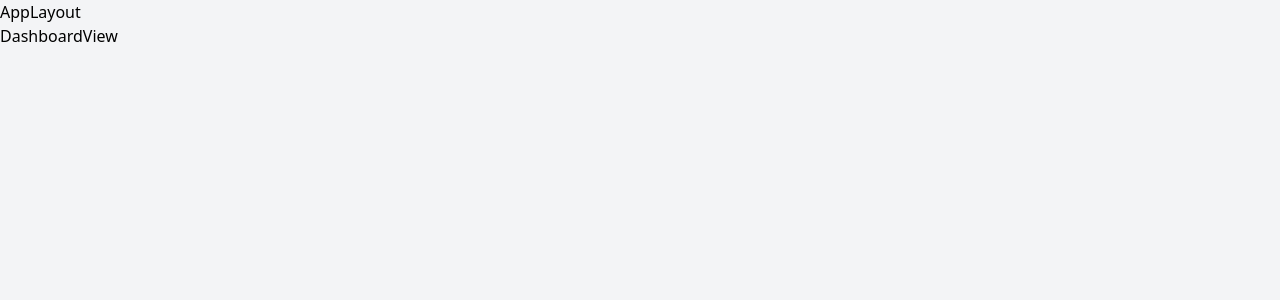
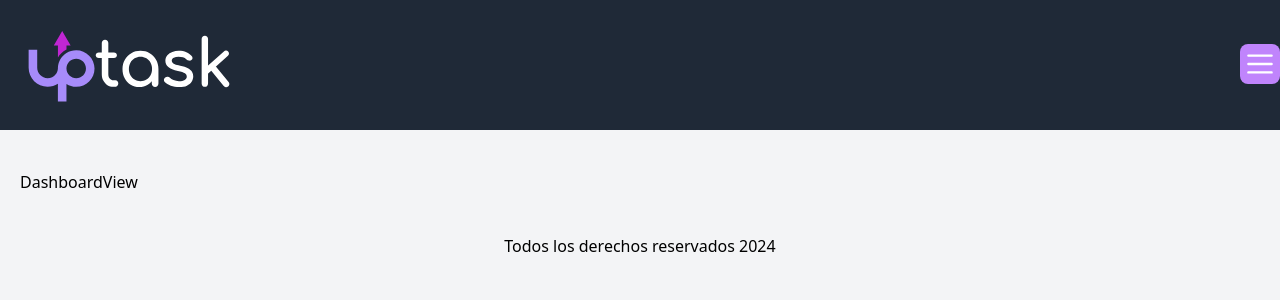
Before and after one commit to rody-huancas/uptask-mern-frontend, a React (Vite) app: page / in a window 1280 px wide. Shown: the top 300 px of the page. Built offline with nearby package versions, Linux system fonts and the light colour scheme.

Commit message:
Feat: components and headlessui

```diff
--- a/package.json
+++ b/package.json
@@ -10,11 +10,14 @@
     "preview": "vite preview"
   },
   "dependencies": {
+    "@headlessui/react": "^2.1.2",
+    "@heroicons/react": "^2.1.5",
     "react": "^18.3.1",
     "react-dom": "^18.3.1",
     "react-router-dom": "^6.24.1"
   },
   "devDependencies": {
+    "@types/node": "^20.14.10",
     "@types/react": "^18.3.3",
     "@types/react-dom": "^18.3.0",
     "@typescript-eslint/eslint-plugin": "^7.13.1",
--- /dev/null
+++ b/src/components/Logo.tsx
@@ -0,0 +1,5 @@
+const Logo = () => {
+  return <img src="/logo.svg" alt="Logotipo UpTask" />;
+};
+
+export default Logo;
--- /dev/null
+++ b/src/components/NavMenu.tsx
@@ -0,0 +1,43 @@
+import { Link } from "react-router-dom";
+import { Fragment } from "react";
+import { Bars3Icon } from "@heroicons/react/20/solid";
+import { Popover, Transition } from "@headlessui/react";
+
+export default function NavMenu() {
+  return (
+    <Popover className="relative">
+      <Popover.Button className="inline-flex items-center gap-x-1 text-sm font-semibold leading-6 p-1 rounded-lg bg-purple-400">
+        <Bars3Icon className="w-8 h-8 text-white " />
+      </Popover.Button>
+
+      <Transition
+        as={Fragment}
+        enter="transition ease-out duration-200"
+        enterFrom="opacity-0 translate-y-1"
+        enterTo="opacity-100 translate-y-0"
+        leave="transition ease-in duration-150"
+        leaveFrom="opacity-100 translate-y-0"
+        leaveTo="opacity-0 translate-y-1"
+      >
+        <Popover.Panel className="absolute left-1/2 z-10 mt-5 flex w-screen lg:max-w-min -translate-x-1/2 lg:-translate-x-48">
+          <div className="w-full lg:w-56 shrink rounded-xl bg-white p-4 text-sm font-semibold leading-6 text-gray-900 shadow-lg ring-1 ring-gray-900/5">
+            <p className="text-center">Hola: Usuario</p>
+            <Link to="/profile" className="block p-2 hover:text-purple-950">
+              Mi Perfil
+            </Link>
+            <Link to="/" className="block p-2 hover:text-purple-950">
+              Mis Proyectos
+            </Link>
+            <button
+              className="block p-2 hover:text-purple-950"
+              type="button"
+              onClick={() => {}}
+            >
+              Cerrar Sesión
+            </button>
+          </div>
+        </Popover.Panel>
+      </Transition>
+    </Popover>
+  );
+}
--- a/src/layouts/AppLaoyut.tsx
+++ b/src/layouts/AppLaoyut.tsx
@@ -1,10 +1,28 @@
+import Logo from "@/components/Logo";
+import NavMenu from "@/components/NavMenu";
 import { Outlet } from "react-router-dom";
 
 const AppLaoyut = () => {
   return (
     <>
-      <div>AppLayout</div>
-      <Outlet />
+      <header className="bg-gray-800 py-5">
+        <div className="max-w-screen-2xl mx-auto flex flex-col lg:flex-row justify-between items-center">
+          <div className="w-64">
+            <Logo />
+          </div>
+          <NavMenu />
+        </div>
+      </header>
+
+      <section className="max-w-screen-2xl mx-auto pt-10 p-5">
+        <Outlet />
+      </section>
+
+      <div className="py-5">
+        <p className="text-center">
+          Todos los derechos reservados {new Date().getFullYear()}
+        </p>
+      </div>
     </>
   );
 };
--- a/src/router.tsx
+++ b/src/router.tsx
@@ -1,6 +1,6 @@
 import { BrowserRouter, Route, Routes } from "react-router-dom";
-import AppLaoyut from "./layouts/AppLaoyut";
-import DashboardView from "./views/DashboardView";
+import AppLaoyut from "@/layouts/AppLaoyut";
+import DashboardView from "@/views/DashboardView";
 
 const Router = () => {
   return (
--- a/tsconfig.app.json
+++ b/tsconfig.app.json
@@ -7,6 +7,12 @@
     "lib": ["ES2020", "DOM", "DOM.Iterable"],
     "module": "ESNext",
     "skipLibCheck": true,
+    "baseUrl": "src",
+    "paths": {
+      "@/components/*": ["components/*"],
+      "@/views/*": ["views/*"],
+      "@/layouts/*": ["layouts/*"],
+    },
 
     /* Bundler mode */
     "moduleResolution": "bundler",
--- a/vite.config.ts
+++ b/vite.config.ts
@@ -1,7 +1,13 @@
-import { defineConfig } from 'vite'
-import react from '@vitejs/plugin-react-swc'
+import { defineConfig } from "vite";
+import { fileURLToPath, URL } from "node:url";
+import react from "@vitejs/plugin-react-swc";
 
 // https://vitejs.dev/config/
 export default defineConfig({
   plugins: [react()],
-})
+  resolve: {
+    alias: {
+      "@": fileURLToPath(new URL("./src", import.meta.url)),
+    },
+  },
+});
```
Also changed, not shown: 1 other file (tests, documents, lock files or other folders).
